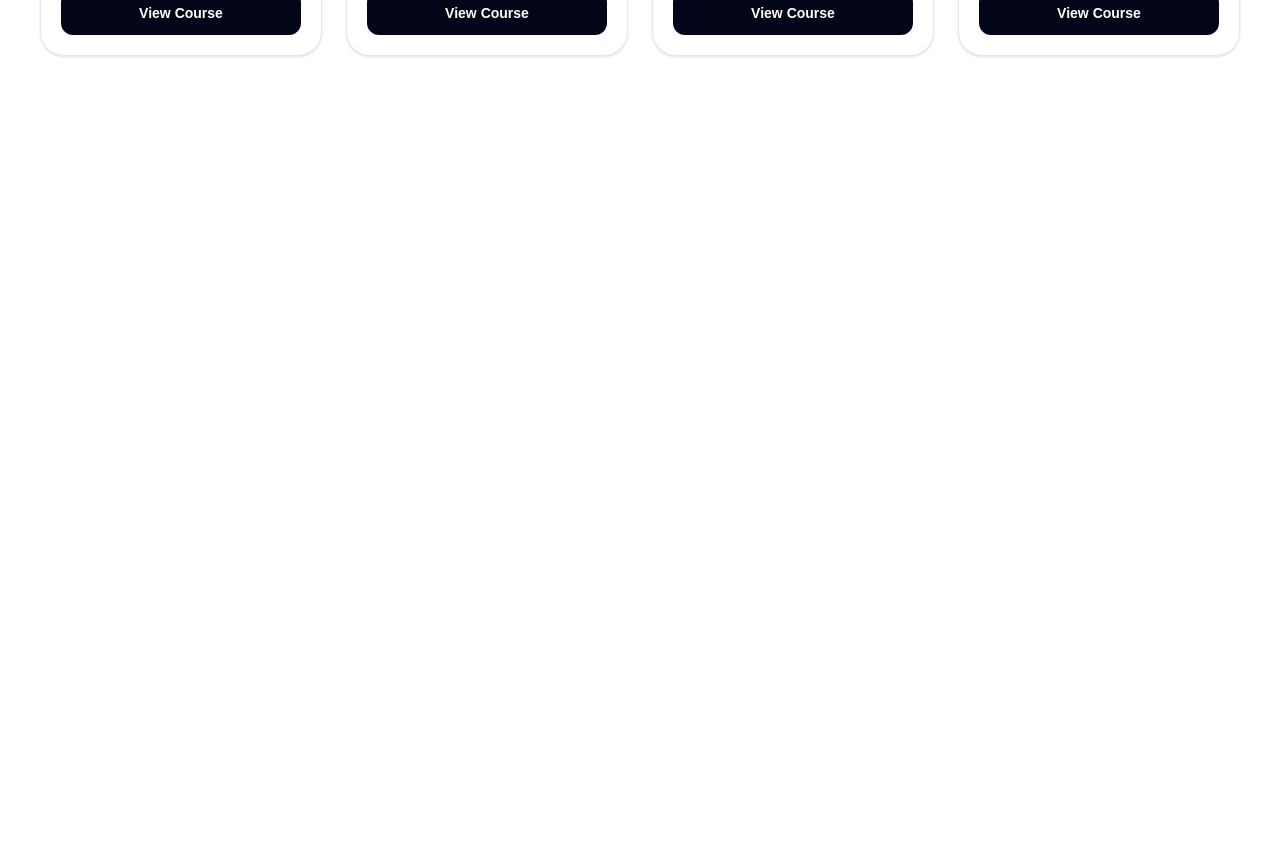
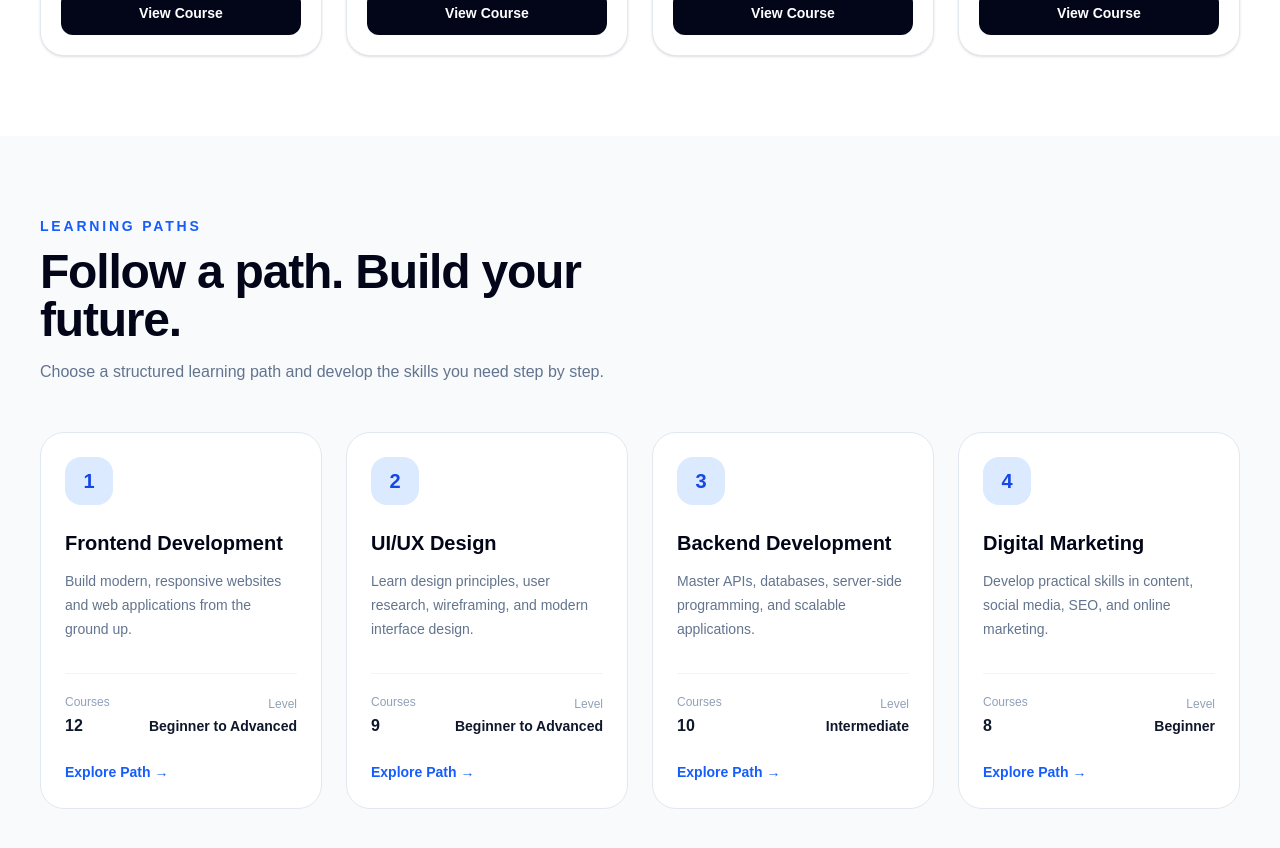
Before and after one commit to Sabbir-Ahmed1703/ByteSpace-New, a Next.js app: page / in a window 1280 px wide. Shown: the part 1480-2328 px from the top of the page. Before the commit the page ends 1616 px from the top, so only its background shows below. Built offline with nearby package versions, Linux system fonts and the light colour scheme.

Commit message:
Add reusable learning paths section

```diff
--- a/app/page.tsx
+++ b/app/page.tsx
@@ -1,6 +1,7 @@
 import Navbar from "@/components/Navbar";
 import Hero from "@/components/Hero";
 import CoursesSection from "@/components/CoursesSection";
+import LearningPaths from "@/components/LearningPaths";
 
 export default function Home() {
   return (
@@ -8,6 +9,7 @@ export default function Home() {
       <Navbar />
       <Hero />
       <CoursesSection />
+      <LearningPaths />
     </main>
   );
 }
--- /dev/null
+++ b/components/LearningPathCard.tsx
@@ -0,0 +1,45 @@
+import type { LearningPath } from "@/data/learningPaths";
+
+type LearningPathCardProps = {
+  path: LearningPath;
+};
+
+export default function LearningPathCard({
+  path,
+}: LearningPathCardProps) {
+  return (
+    <article className="group rounded-3xl border border-slate-200 bg-white p-6 transition duration-300 hover:-translate-y-1 hover:border-blue-200 hover:shadow-xl">
+      <div className="flex h-12 w-12 items-center justify-center rounded-2xl bg-blue-100 text-xl font-black text-blue-700">
+        {path.id}
+      </div>
+
+      <h3 className="mt-6 text-xl font-bold text-slate-950">
+        {path.title}
+      </h3>
+
+      <p className="mt-3 min-h-20 text-sm leading-6 text-slate-500">
+        {path.description}
+      </p>
+
+      <div className="mt-6 flex items-center justify-between border-t border-slate-100 pt-5">
+        <div>
+          <p className="text-xs text-slate-400">Courses</p>
+          <p className="mt-1 font-bold text-slate-900">
+            {path.courses}
+          </p>
+        </div>
+
+        <div className="text-right">
+          <p className="text-xs text-slate-400">Level</p>
+          <p className="mt-1 text-sm font-semibold text-slate-900">
+            {path.level}
+          </p>
+        </div>
+      </div>
+
+      <button className="mt-6 text-sm font-bold text-blue-600 transition group-hover:text-blue-800">
+        Explore Path →
+      </button>
+    </article>
+  );
+}
--- /dev/null
+++ b/components/LearningPaths.tsx
@@ -0,0 +1,34 @@
+import { learningPaths } from "@/data/learningPaths";
+import LearningPathCard from "@/components/LearningPathCard";
+
+export default function LearningPaths() {
+  return (
+    <section
+      id="learning-paths"
+      className="bg-slate-50 px-6 py-20 lg:px-10"
+    >
+      <div className="mx-auto max-w-7xl">
+        <div className="max-w-2xl">
+          <p className="text-sm font-bold uppercase tracking-[0.2em] text-blue-600">
+            Learning Paths
+          </p>
+
+          <h2 className="mt-3 text-4xl font-black tracking-tight text-slate-950 sm:text-5xl">
+            Follow a path. Build your future.
+          </h2>
+
+          <p className="mt-4 text-slate-500">
+            Choose a structured learning path and develop the skills you
+            need step by step.
+          </p>
+        </div>
+
+        <div className="mt-12 grid gap-6 sm:grid-cols-2 lg:grid-cols-4">
+          {learningPaths.map((path) => (
+            <LearningPathCard key={path.id} path={path} />
+          ))}
+        </div>
+      </div>
+    </section>
+  );
+}
--- /dev/null
+++ b/data/learningPaths.ts
@@ -0,0 +1,42 @@
+export type LearningPath = {
+  id: number;
+  title: string;
+  description: string;
+  courses: number;
+  level: string;
+};
+
+export const learningPaths: LearningPath[] = [
+  {
+    id: 1,
+    title: "Frontend Development",
+    description:
+      "Build modern, responsive websites and web applications from the ground up.",
+    courses: 12,
+    level: "Beginner to Advanced",
+  },
+  {
+    id: 2,
+    title: "UI/UX Design",
+    description:
+      "Learn design principles, user research, wireframing, and modern interface design.",
+    courses: 9,
+    level: "Beginner to Advanced",
+  },
+  {
+    id: 3,
+    title: "Backend Development",
+    description:
+      "Master APIs, databases, server-side programming, and scalable applications.",
+    courses: 10,
+    level: "Intermediate",
+  },
+  {
+    id: 4,
+    title: "Digital Marketing",
+    description:
+      "Develop practical skills in content, social media, SEO, and online marketing.",
+    courses: 8,
+    level: "Beginner",
+  },
+];
```
